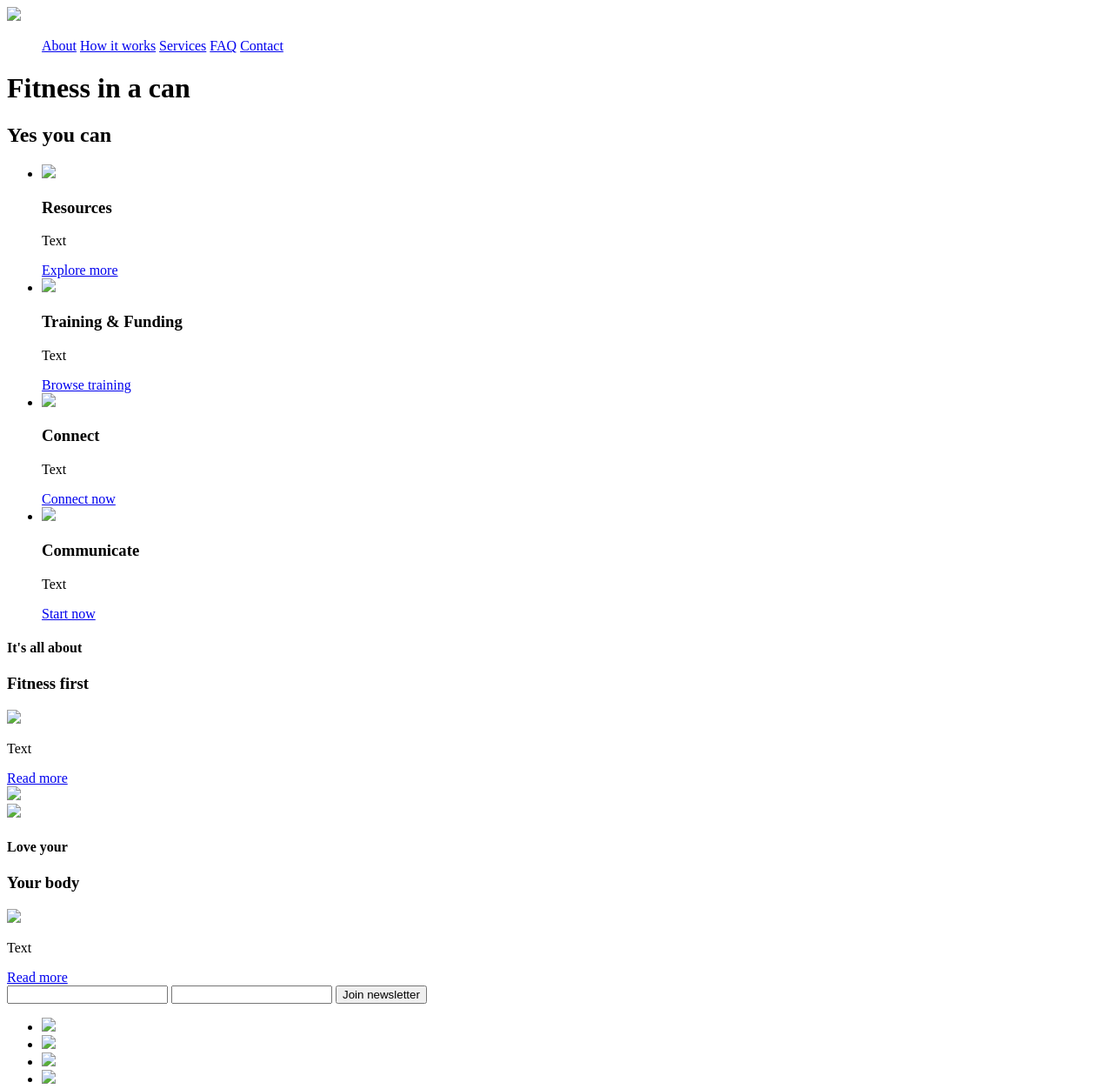
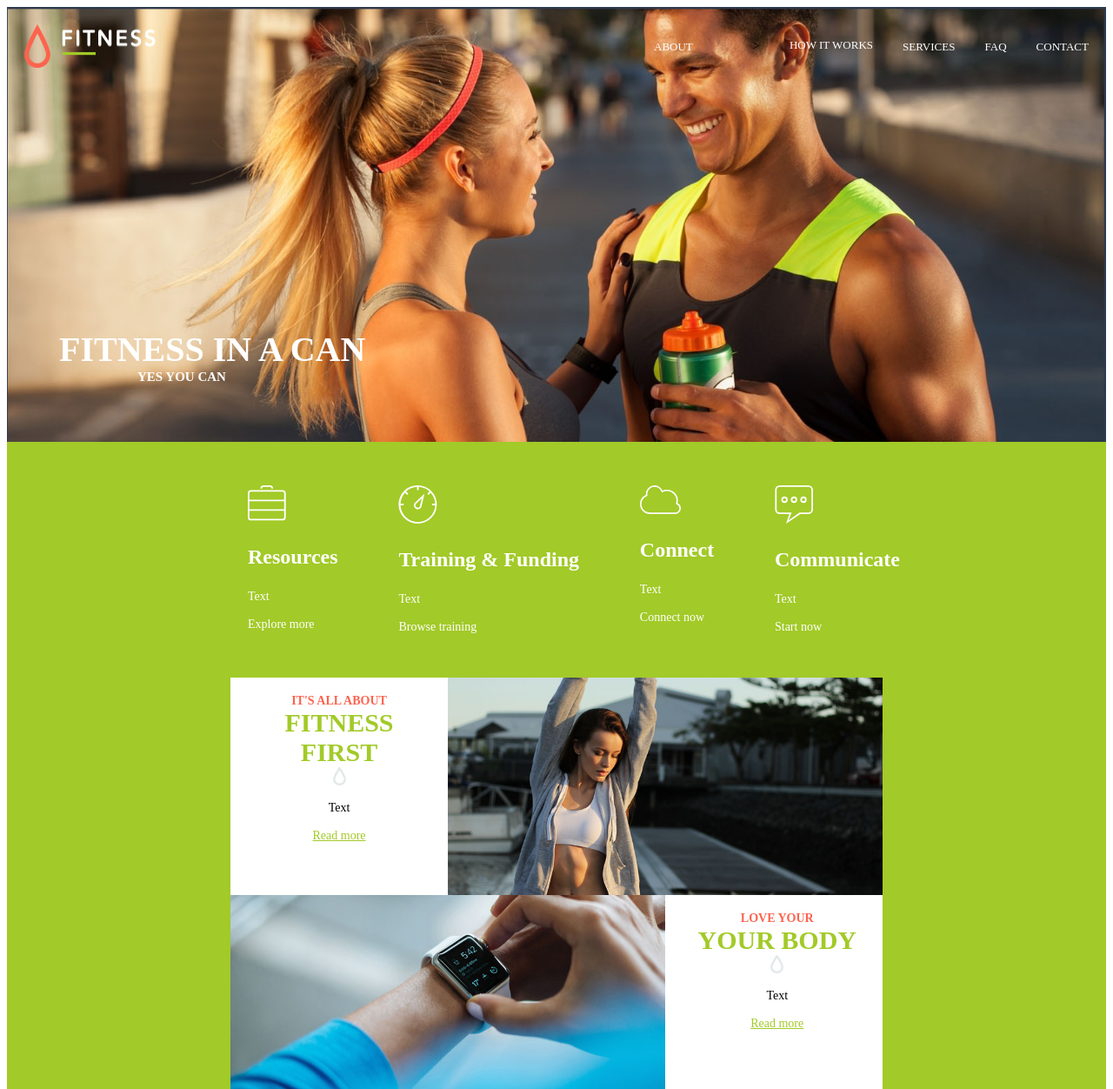
Before and after one commit to annmzrn/project-fun, a plain HTML site: page index.html in a window 1280 px wide. Shown: the top 1252 px of the page at 87% size. Drawn offline with Linux system fonts and the light colour scheme.

Commit message:
hometask2-style

```diff
--- a/index.html
+++ b/index.html
@@ -3,71 +3,72 @@
 <head>
 	<meta charset="UTF-8">
 	<title>Fitness in a can</title>
+	<link rel="stylesheet" href="style.css">
 </head>
 <body>
-	<header>
-		<div>
-		<img src="images/logo.png">
+	<header class="header">
+		<div class="container">
+		<img src="./images/logo.png">
 		<nav>
-		<ul>
-			<il><a href="#">About</a></il>
-			<il><a href="#">How it works</a></il>
-			<il><a href="#">Services</a></il>
-			<il><a href="#">FAQ</a></il>
-			<il><a href="#">Contact</a></il>
+		<ul class="menu">
+			<li><a href="#" class="link">About</a></li>
+			<li></li>><a href="#" class="link">How it works</a></li>
+			<li><a href="#" class="link">Services</a></li>
+			<li><a href="#" class="link">FAQ</a></li>
+			<li><a href="#" class="link">Contact</a></li>
 		</ul>
 		</nav>
 		</div>
-		<h1>Fitness in a can</h1>
-		<h2>Yes you can</h2>
+		<h1 class="title">Fitness in a can</h1>
+		<h2 class="subtitle">Yes you can</h2>
 	</header>
-	<main>
-		<section>
-		<ul>
+	<main class="main">
+		<section class="section">
+		<ul class="benefits">
 			<li>
-				<img src="images/icon1.svg">
-				<h3>Resources</h3>
-				<p>Text</p>
-				<a href="#">Explore more</a>
+				<img src="./images/icon1.svg">
+				<h3 class="benefits_title">Resources</h3>
+				<p class="benefits_text">Text</p>
+				<a href="#" class="explore_more">Explore more</a>
 			</li>
 			<li>
-				<img src="images/icon2.svg">
-				<h3>Training & Funding</h3>
-				<p>Text</p>
-				<a href="#">Browse training</a>
+				<img src="./images/icon2.svg">
+				<h3 class="benefits_title">Training & Funding</h3>
+				<p class="benefits_text">Text</p>
+				<a href="#" class="explore_more">Browse training</a>
 			</li>
 			<li>
-				<img src="images/icon3.svg">
-				<h3>Connect</h3>
-				<p>Text</p>
-				<a href="#">Connect now</a>
+				<img src="./images/icon3.svg">
+				<h3 class="benefits_title">Connect</h3>
+				<p class="benefits_text">Text</p>
+				<a href="#" class="explore_more">Connect now</a>
 			</li>
 			<li>
-				<img src="images/icon4.svg">
-				<h3>Communicate</h3>
-				<p>Text</p>
-				<a href="#">Start now</a>
+				<img src="./images/icon4.svg">
+				<h3 class="benefits_title">Communicate</h3>
+				<p class="benefits_text">Text</p>
+				<a href="#" class="explore_more">Start now</a>
 			</li>
 		</ul>
 		</section>
-		<section>
-			<div>
-				<h4>It's all about</h4>
-				<h3>Fitness first</h3>
-				<img src="images/icon5.svg">
-				<p>Text</p>
-				<a href="#">Read more</a>
+		<section class="about">
+			<div class="info">
+				<h4 class="about_subtitle">It's all about</h4>
+				<h3 class="about_title">Fitness first</h3>
+				<img src="./images/icon5.svg" class="icon">
+				<p class="about_text">Text</p>
+				<a href="#" class="read_more">Read more</a>
 			</div>
-			<img src="images/img1.jpg">
+			<img src="./images/img1.jpg" class="about_image">
 		</section>
-		<section>
-			<img src="images/img2.jpg">
-			<div>
-				<h4>Love your</h4>
-				<h3>Your body</h3>
-				<img src="images/icon5.svg">
-				<p>Text</p>
-				<a href="#">Read more</a>
+		<section class="about">
+			<img src="./images/img2.jpg" class="about_image">
+			<div class="info">
+				<h4 class="about_subtitle">Love your</h4>
+				<h3 class="about_title">Your body</h3>
+				<img src="./images/icon5.svg" class="icon">
+				<p class="about_text">Text</p>
+				<a href="#" class="read_more">Read more</a>
 			</div>
 		</section>
 	</main>
@@ -79,10 +80,10 @@
 			<button>Join newsletter</button>
 		</form>
 		<ul>
-			<li><a href="#"><img src="images/fb.svg"></a></li>
-			<li><a href="#"><img src="images/tw.svg"></a></li>
-			<li><a href="#"><img src="images/yt.svg"></a></li>
-			<li><a href="#"><img src="images/ln.svg"></a></li>
+			<li><a href="#"><img src="./images/fb.svg"></a></li>
+			<li><a href="#"><img src="./images/tw.svg"></a></li>
+			<li><a href="#"><img src="./images/yt.svg"></a></li>
+			<li><a href="#"><img src="./images/ln.svg"></a></li>
 		</ul>
 		</div>
 	</footer>
--- /dev/null
+++ b/style.css
@@ -0,0 +1,122 @@
+.header{
+	background-image: url('./images/background.jpg');
+	height: 500px;
+	background-repeat: no-repeat;
+	background-size: cover;
+}
+
+
+.link{
+	color: #ffffff;
+	font-size: 13px;
+	text-transform: uppercase;
+	text-decoration: none;
+}
+
+.menu{
+	display: flex;
+	justify-content: space-between;
+	width: 500px;
+	list-style: none;
+}
+
+.container{
+	display: flex;
+	justify-content: space-between;
+	padding-top: 20px;
+	margin-left: 20px;
+	margin-right: 20px;
+}
+
+.title{
+	color: #ffffff;
+	font-size: 40px;
+	text-transform: uppercase;
+	margin-top: 300px;
+	margin-left: 60px;
+	margin-bottom: 0px;
+}
+
+.subtitle{
+	color: #ffffff;
+	font-size:15px;
+	text-transform: uppercase;
+	margin-left: 150px;
+	margin-top: 0px;
+}
+
+.benefits{
+	display: flex;
+	justify-content: space-between;
+	list-style: none;
+	color: #ffffff;
+	width: 750px;
+	margin: 0 auto;
+	padding-top: 50px;
+	padding-bottom: 50px;
+}
+
+.main{
+	background: #a2ca28;
+}
+
+.explore_more{
+	color: #ffffff;
+	font-size: 14px;
+	text-decoration: none;
+}
+
+.benefits_title{
+	font-size: 24px;
+}
+
+.benefits_text{
+	font-size: 14px;
+}
+
+.about{
+	display: flex;
+	justify-content: space-between;
+	width: 750px;
+	margin: 0 auto;
+	background: #ffffff;
+	text-align: center;
+}
+
+.about_subtitle{
+	font-size: 14px;
+	color: #FD634E;
+	text-transform: uppercase;
+	margin-bottom: 0px;
+}
+
+.about_title{
+	font-size: 30px;
+	color: #a2ca28;
+	text-transform: uppercase;
+	margin-bottom: 0px;
+	margin-top: 0px;
+}
+
+.about_text{
+	font-size: 14px;
+}
+
+.read_more{
+	color: #a2ca28;
+	font-size: 14px;
+}
+
+.icon{
+	width: 15px;
+}
+
+.about_image{
+	width: 500px;
+	height: 250px;
+}
+
+.info{
+	padding-left: 30px;
+	padding-right: 30px;
+}
```
Also changed, not shown: images/arrow.svg (added), images/background.jpg (added), images/fb.svg (added), images/icon1.svg (added), images/icon2.svg (added), images/icon3.svg (added), images/icon4.svg (added), images/icon5.svg (added), images/img1.jpg (added), images/img2.jpg (added), images/ln.svg (added), images/logo.png (added), images/tw.svg (added), images/yt.svg (added), 1 other file.
